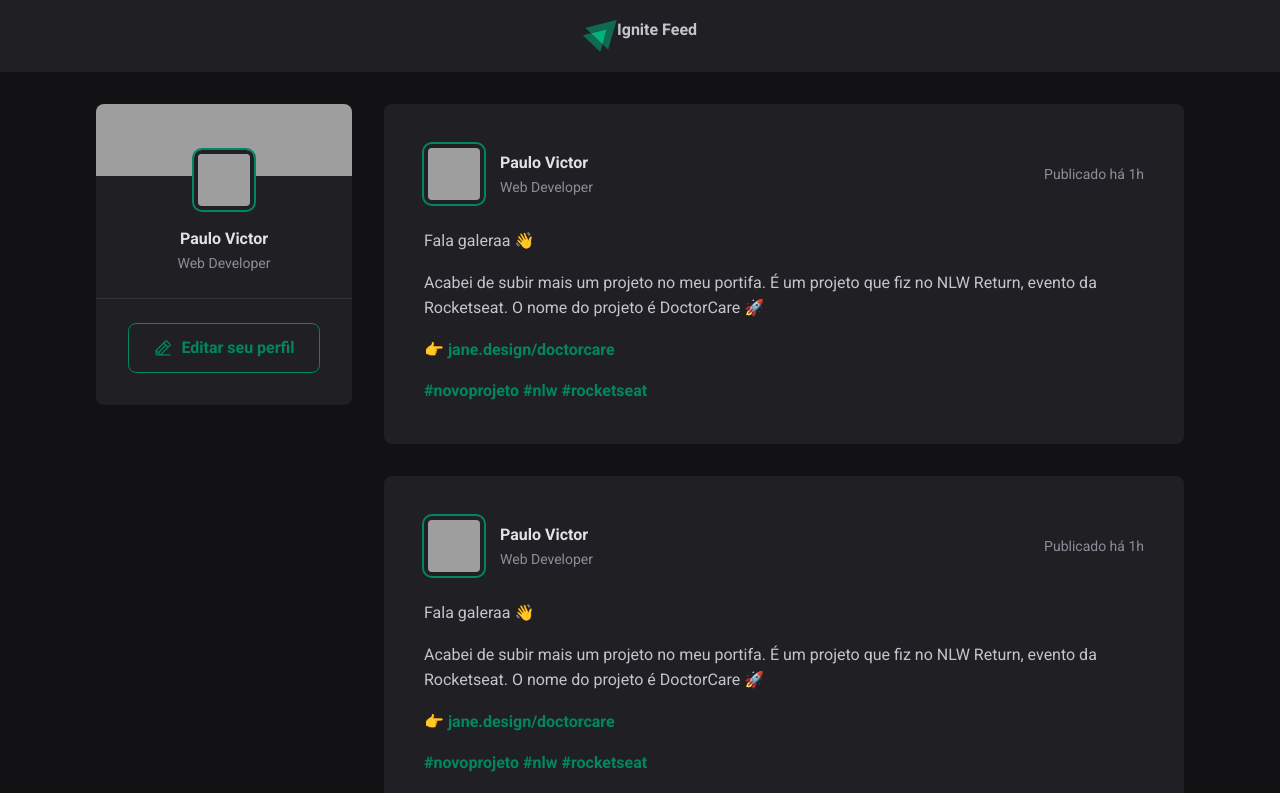
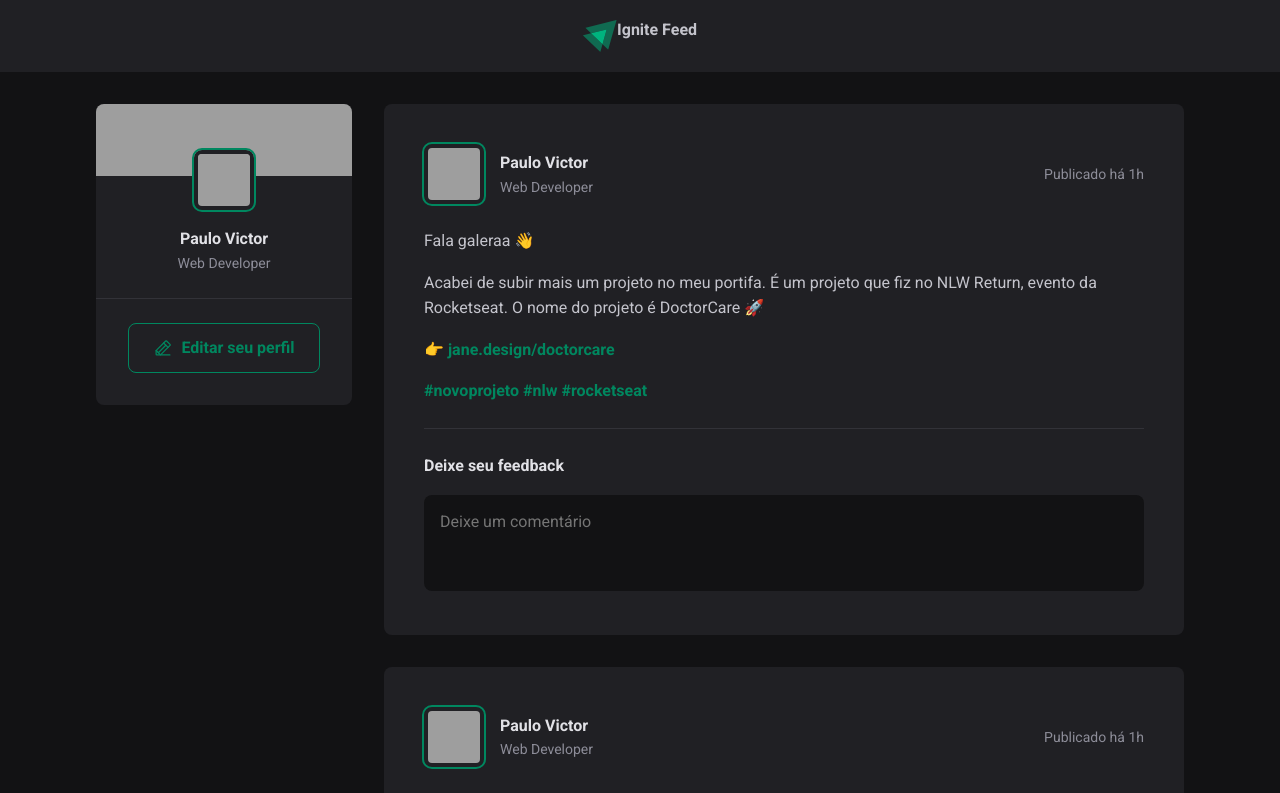
Before and after one commit to Paulo301/01-fundamentos-reactjs, a React (Vite) app: page / in a window 1280 px wide. Shown: the top 793 px of the page. Built offline with nearby package versions, Linux system fonts and the light colour scheme; grey boxes are pictures that could not be loaded.

Commit message:
feat: lesson comment form creation

```diff
--- a/src/components/Post.jsx
+++ b/src/components/Post.jsx
@@ -39,6 +39,16 @@
           <a href="">#rocketseat</a>
         </p>
       </div>
+
+      <form className={styles.commentForm}>
+        <strong>Deixe seu feedback</strong>
+
+        <textarea placeholder="Deixe um comentário" />
+
+        <footer>
+          <button type="submit">Publicar</button>
+        </footer>
+      </form>
     </article>
   );
 }
--- a/src/components/Post.module.css
+++ b/src/components/Post.module.css
@@ -65,3 +65,55 @@
   color: var(--gray-400);
   line-height: 1.6;
 }
+
+.commentForm {
+  width: 100%;
+  margin-top: 1.5rem;
+  padding-top: 1.5rem;
+  border-top: 1px solid var(--gray-600);
+}
+
+.commentForm > strong {
+  color: var(--gray-100);
+  line-height: 1.6;
+}
+
+.commentForm textarea {
+  width: 100%;
+  background: var(--gray-900);
+  border: 0;
+  resize: none;
+  height: 6rem;
+  padding: 1rem;
+  border-radius: 8px;
+  color: var(--gray-100);
+  line-height: 1.4;
+  margin-top: 1rem;
+}
+
+.commentForm footer {
+  visibility: hidden;
+  max-height: 0;
+}
+
+.commentForm:focus-within footer {
+  visibility: visible;
+  max-height: none;
+}
+
+.commentForm button[type="submit"] {
+  padding: 1rem 1.5rem;
+  margin-top: 1rem;
+  border-radius: 8px;
+  border: 0;
+  background: var(--green-500);
+  color: var(--white);
+  font-weight: bold;
+  cursor: pointer;
+
+  transition: background-color 0.1s;
+}
+
+.commentForm button[type="submit"]:hover {
+  background: var(--green-300);
+}
--- a/src/global.css
+++ b/src/global.css
@@ -10,6 +10,11 @@
 
   --green-300: #00b37e;
   --green-500: #00875f;
+}
+
+:focus {
+  outline: transparent;
+  box-shadow: 0 0 0 2px var(--green-500);
 }
 
 * {
```
